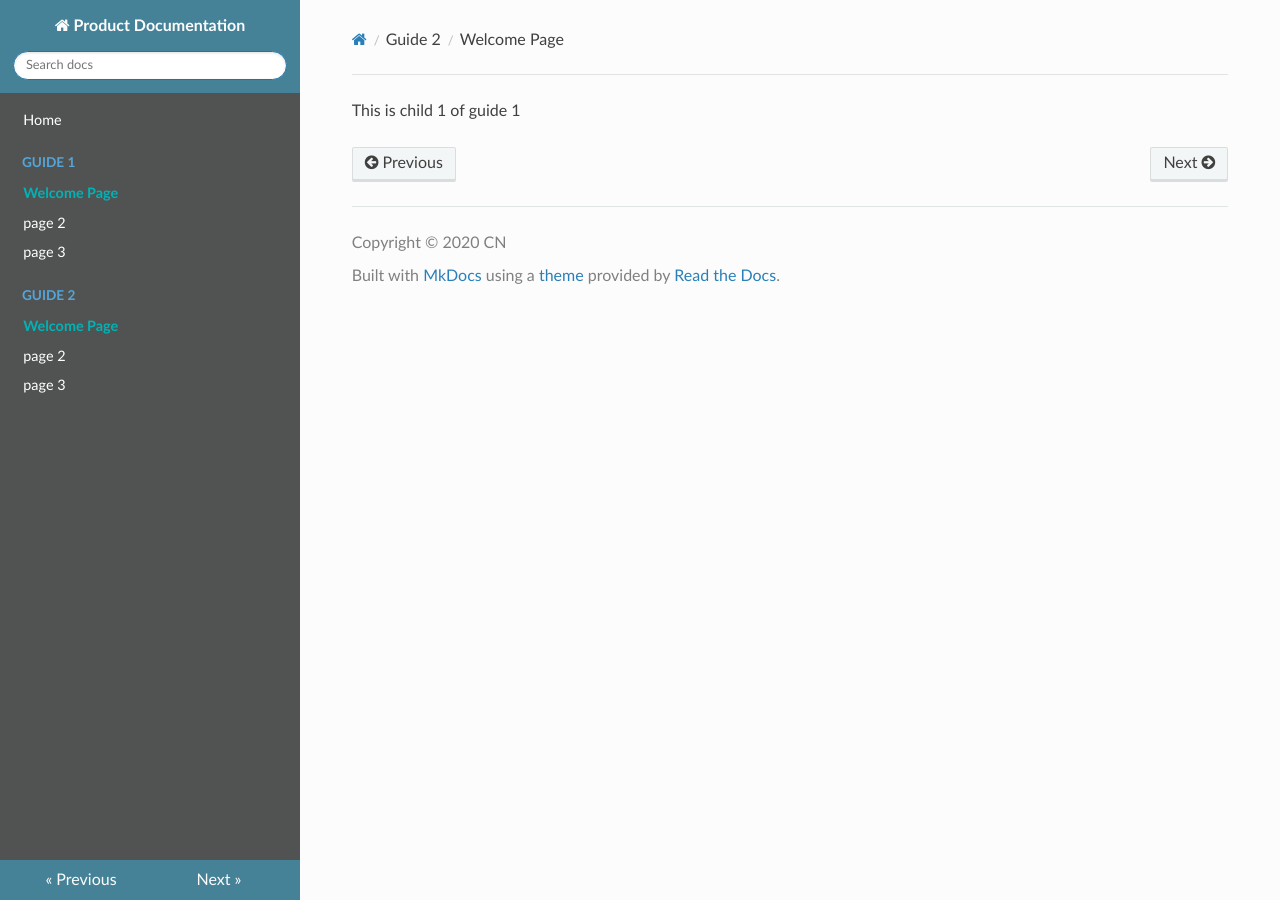
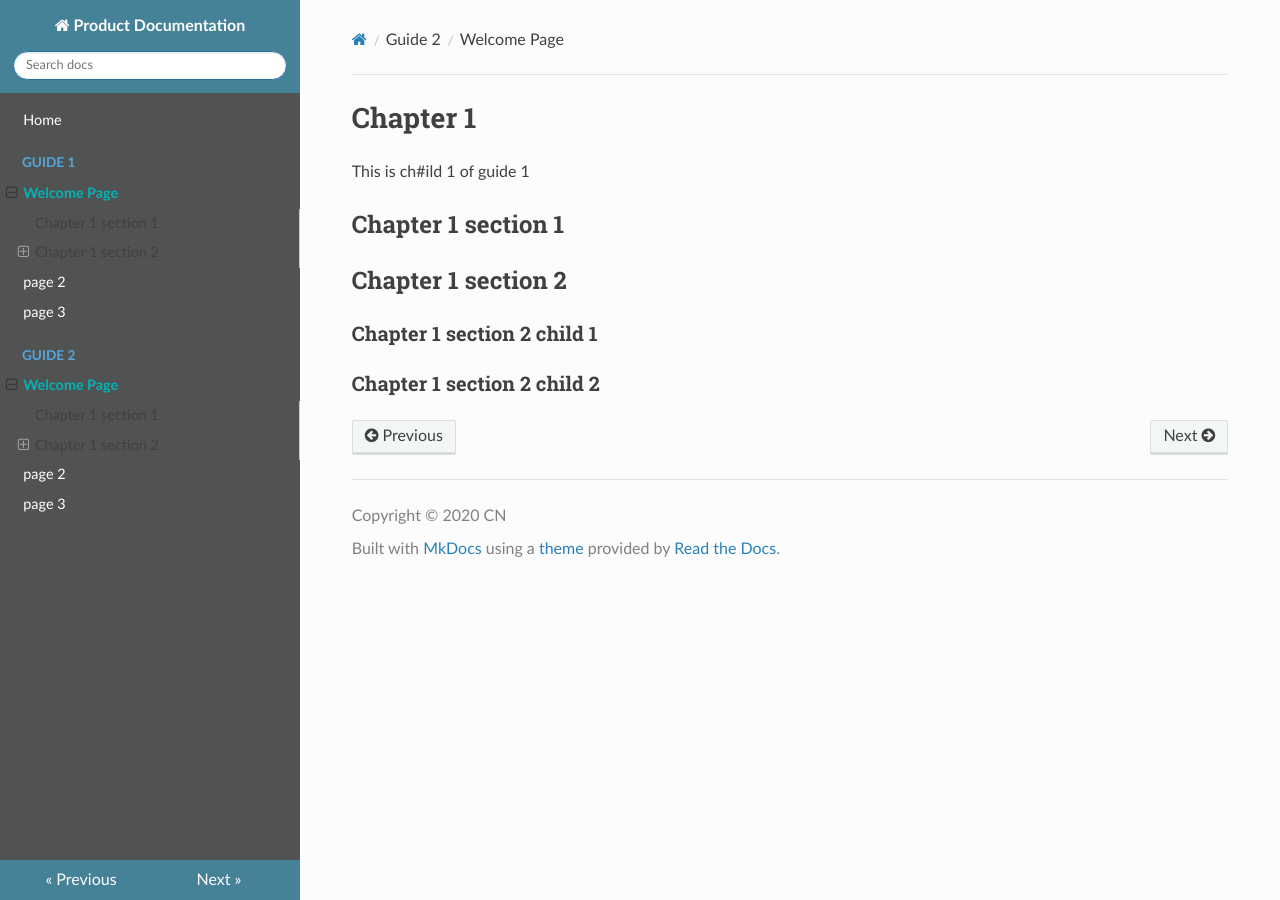
Before and after one commit to cnowocin/trainingstuff, an MkDocs documentation site: the page built from docs/page1.md, in a window 1280 px wide. Built offline with MkDocs 1.6.1, drawn with Linux system fonts in a browser that asks for light colours; nearby versions of some CDN libraries.

Commit message:
Update page1.md

```diff
--- a/docs/page1.md
+++ b/docs/page1.md
@@ -1,2 +1,10 @@
+# Chapter 1
+This is ch#ild 1 of guide 1
 
-This is child 1 of guide 1
+## Chapter 1 section 1
+
+## Chapter 1 section 2
+
+### Chapter 1 section 2 child 1
+
+### Chapter 1 section 2 child 2
```
